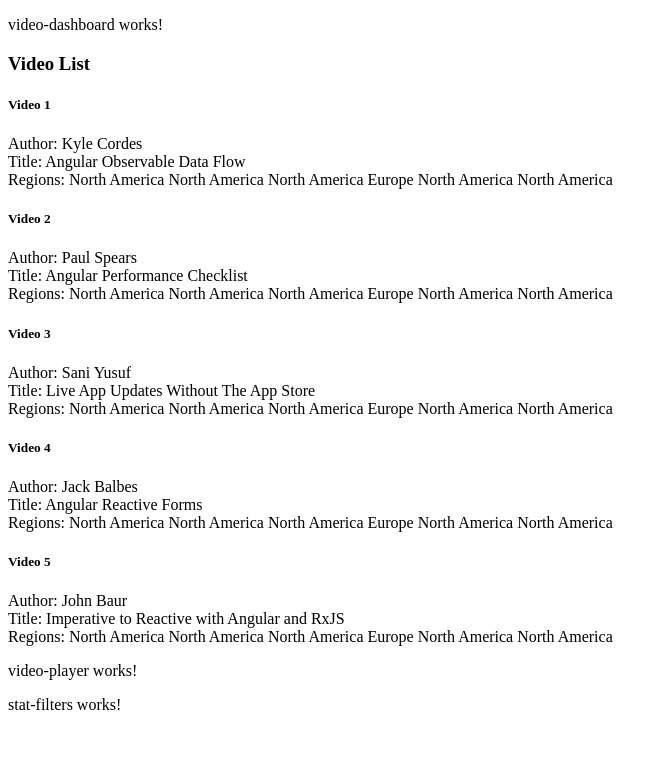
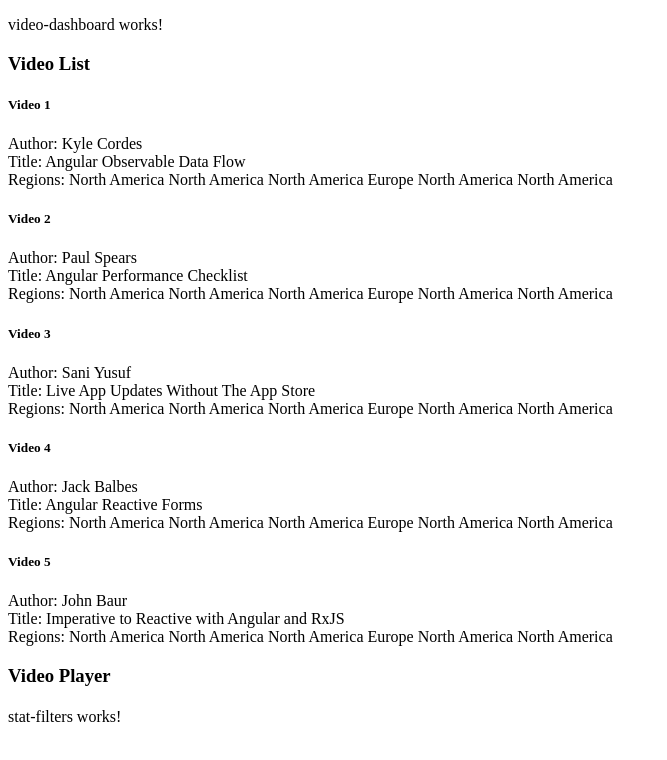
Before and after one commit to LHassler/OasisSource, an Angular app: page /dashboard in a window 1280 px wide. Shown: the top 760 px of the page, without its empty margins (0-667 px from the left). Built offline with nearby package versions, Linux system fonts and the light colour scheme.

Commit message:
Workshop 208

```diff
--- a/src/app/dashboard/video-dashboard/video-dashboard.component.html
+++ b/src/app/dashboard/video-dashboard/video-dashboard.component.html
@@ -1,4 +1,7 @@
 <p>video-dashboard works!</p>
-<app-video-list [videos]="videoList"></app-video-list>
-<app-video-player></app-video-player>
+<app-video-list
+  [videos]="videoList"
+  (videoSelected)="currentVideoSelected($event)"
+></app-video-list>
+<app-video-player [video]="currentVideo"></app-video-player>
 <app-stat-filters></app-stat-filters>
--- a/src/app/dashboard/video-dashboard/video-dashboard.component.ts
+++ b/src/app/dashboard/video-dashboard/video-dashboard.component.ts
@@ -1,5 +1,5 @@
 import { Component, OnInit } from '@angular/core';
-import { videoData } from '../../video-data';
+import { VideoData, videoData } from '../../video-data';
 
 @Component({
   selector: 'app-video-dashboard',
@@ -9,7 +9,13 @@
 export class VideoDashboardComponent implements OnInit {
   videoList = videoData;
 
+  currentVideo: VideoData;
+
   constructor() {}
 
   ngOnInit(): void {}
+
+  currentVideoSelected(video: VideoData) {
+    this.currentVideo = video;
+  }
 }
--- a/src/app/dashboard/video-list/video-list.component.ts
+++ b/src/app/dashboard/video-list/video-list.component.ts
@@ -1,4 +1,5 @@
-import { Component, Input } from '@angular/core';
+import { Component, Input, Output, EventEmitter } from '@angular/core';
+import { VideoData } from '../../video-data';
 
 @Component({
   selector: 'app-video-list',
@@ -6,11 +7,15 @@
   styleUrls: ['./video-list.component.scss'],
 })
 export class VideoListComponent {
-  @Input() videos;
+  @Input() videos: VideoData[];
+
+  @Output() videoSelected = new EventEmitter<VideoData>();
 
   selectedVideo;
 
   selectVideo(video) {
     this.selectedVideo = video;
+
+    this.videoSelected.emit(video);
   }
 }
--- a/src/app/dashboard/video-player/video-player.component.html
+++ b/src/app/dashboard/video-player/video-player.component.html
@@ -1 +1,2 @@
-<p>video-player works!</p>
+<h3>Video Player</h3>
+<h4>{{ video?.title }}</h4>
--- a/src/app/dashboard/video-player/video-player.component.ts
+++ b/src/app/dashboard/video-player/video-player.component.ts
@@ -1,4 +1,5 @@
-import { Component, OnInit } from '@angular/core';
+import { Component, Input, OnInit } from '@angular/core';
+import { VideoData } from '../../video-data';
 
 @Component({
   selector: 'app-video-player',
@@ -6,6 +7,8 @@
   styleUrls: ['./video-player.component.scss'],
 })
 export class VideoPlayerComponent implements OnInit {
+  @Input() video: VideoData;
+
   constructor() {}
 
   ngOnInit(): void {}
```
Also changed, not shown: src/app/video-data.ts (+13 -0 lines).
